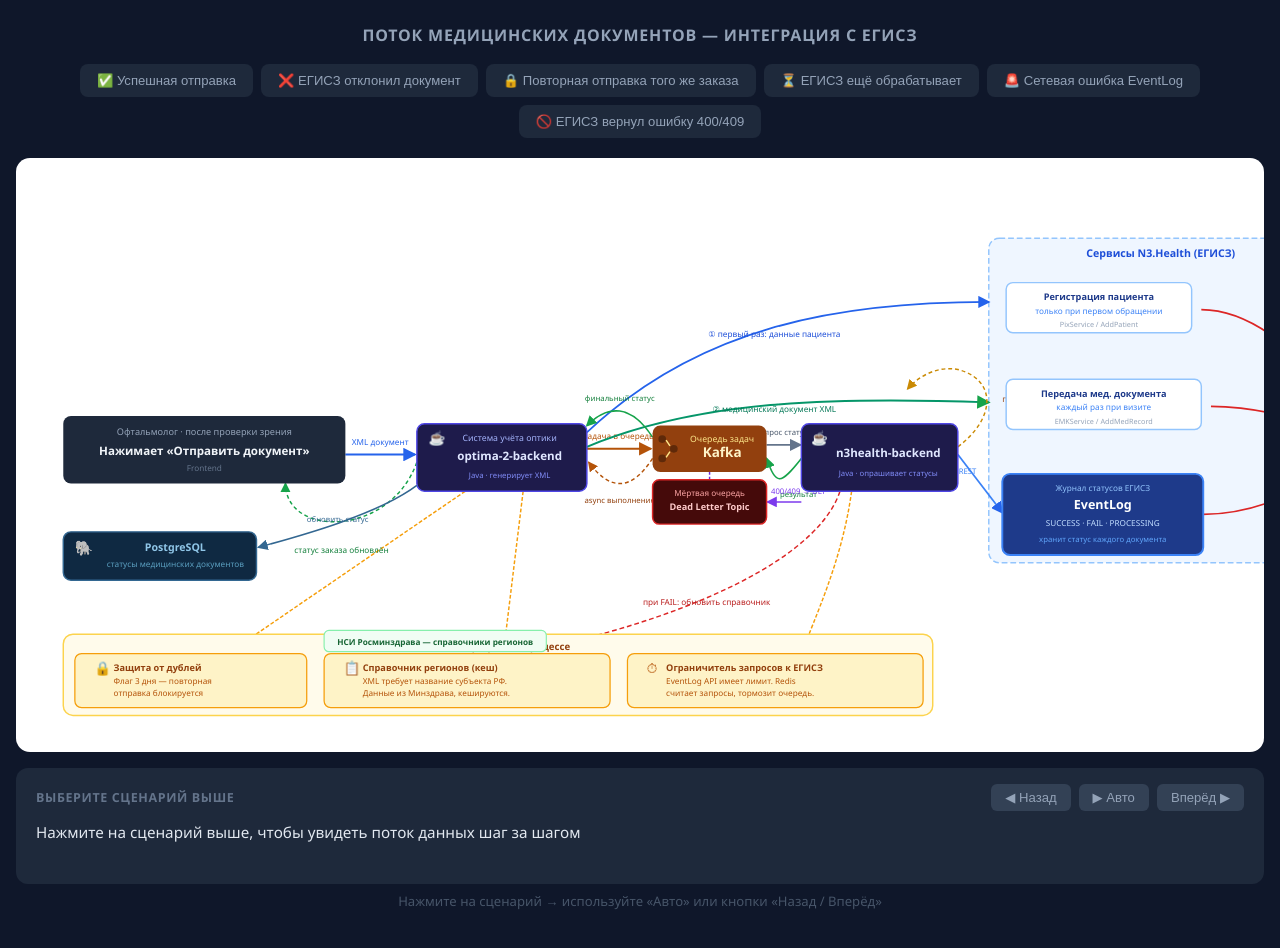
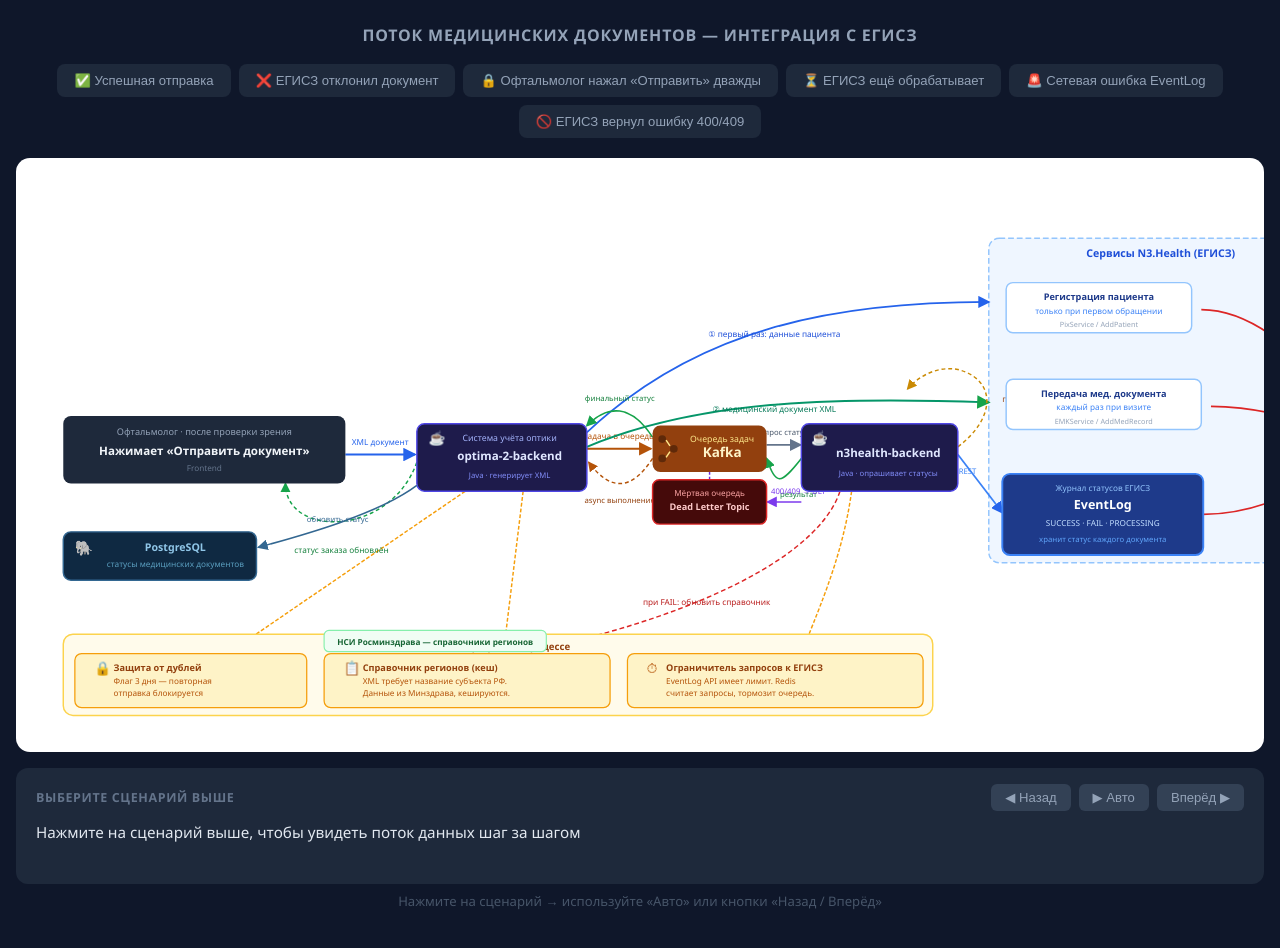
Before and after one commit to tantarin/med-doc-kafka-flow, a plain HTML site: page index.html in a window 1280 px wide. Drawn offline with Linux system fonts and the light colour scheme.

Commit message:
Rename dupe scenario button to clarify it as double-click

```diff
--- a/index.html
+++ b/index.html
@@ -66,7 +66,7 @@ h1{font-size:1rem;font-weight:600;color:#94a3b8;margin-bottom:18px;letter-spacin
 <div class="scenarios">
   <button class="sc-btn" data-id="success">✅ Успешная отправка</button>
   <button class="sc-btn" data-id="fail">❌ ЕГИСЗ отклонил документ</button>
-  <button class="sc-btn" data-id="dupe">🔒 Повторная отправка того же заказа</button>
+  <button class="sc-btn" data-id="dupe">🔒 Офтальмолог нажал «Отправить» дважды</button>
   <button class="sc-btn" data-id="retry">⏳ ЕГИСЗ ещё обрабатывает</button>
   <button class="sc-btn" data-id="network">🚨 Сетевая ошибка EventLog</button>
   <button class="sc-btn" data-id="badreq">🚫 ЕГИСЗ вернул ошибку 400/409</button>
@@ -456,7 +456,7 @@ const SCENARIOS = {
   },
 
   dupe: {
-    label: '🔒 Повторная отправка',
+    label: '🔒 Офтальмолог нажал «Отправить» дважды',
     color: '#2563eb',
     steps: [
       { el:['n-actor','a-fe-opt','n-optima'],              text:'Офтальмолог снова нажимает «Отправить» — возможно, случайно. XML поступает в систему учёта.' },
```
